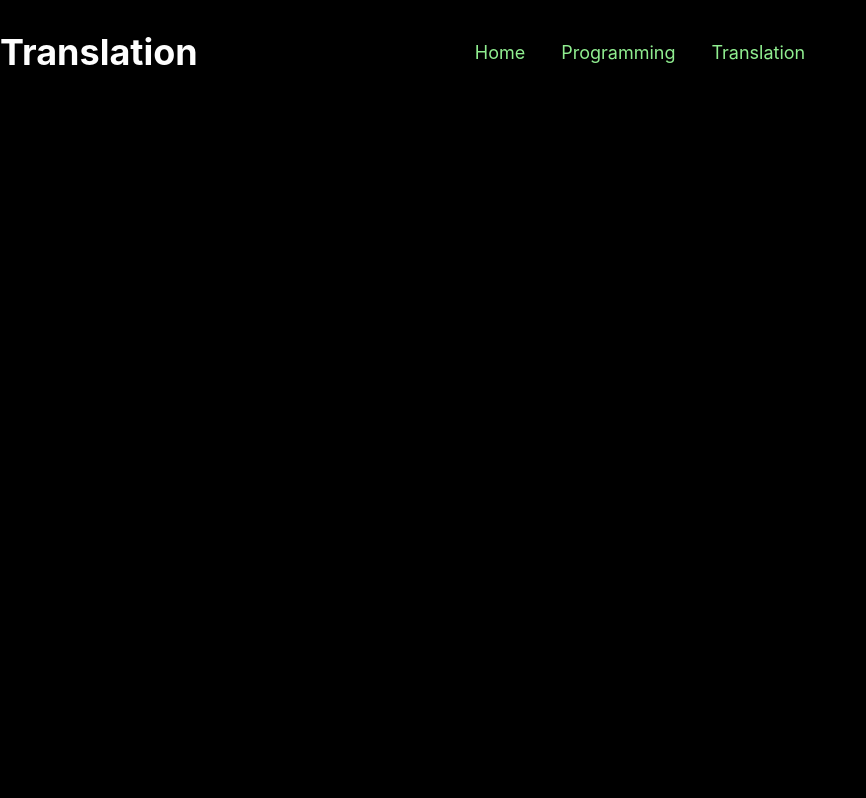
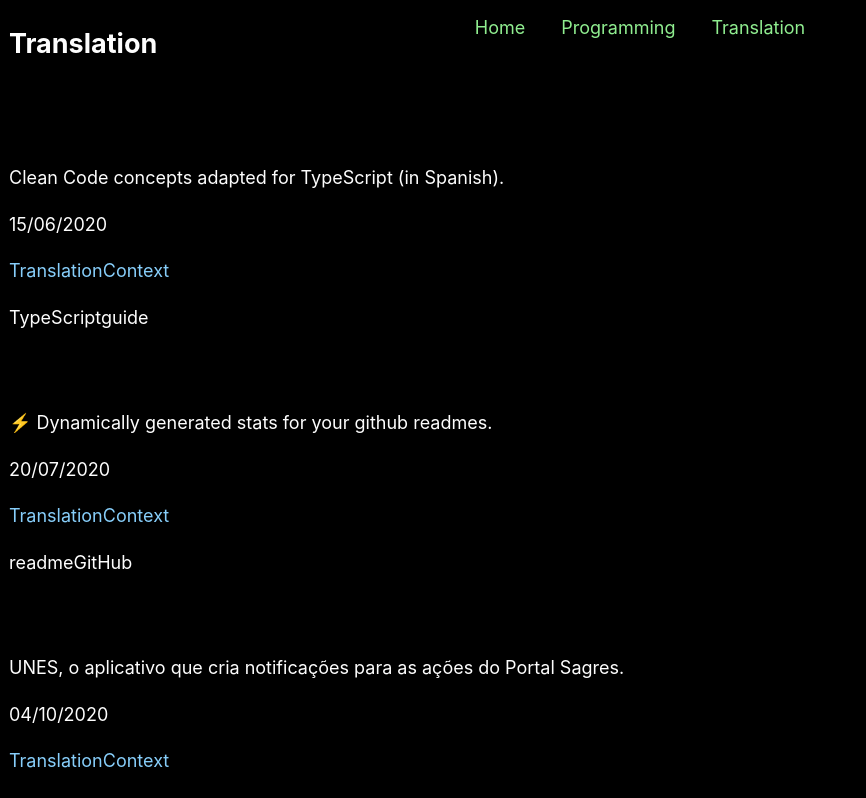
Before and after one commit to JoseDeFreitas/JoseDeFreitas-website, a Next.js app: page /portfolio/translation in a window 1280 px wide. Shown: the top 798 px of the page, without its empty margins (0-866 px from the left). Built offline with nearby package versions, Linux system fonts and the light colour scheme.

Commit message:
Render data content

```diff
--- a/pages/portfolio/translation.js
+++ b/pages/portfolio/translation.js
@@ -1,7 +1,16 @@
 import Head from "next/head";
 import Layout from '../../components/Layout'
+import { translationProjects } from '../../public/data/data_translation'
 
-export default function Translation() {
+export const getStaticProps = async () => {
+    return {
+        props: {
+            projectsList: translationProjects,
+        }
+    }
+}
+
+export default function Translation({ projectsList }) {
     return (
         <>
             <Head>
@@ -9,7 +18,28 @@ export default function Translation() {
             </Head>
 
             <Layout>
-                <h1>Translation</h1>
+                <main id="main">
+                    <section>
+                        <h1>Translation</h1>
+                        <p></p>
+                    </section>
+                    <section>
+                        {projectsList.map(project => (
+                            <div className="card">
+                                <div>
+                                    <h3>{project.name}</h3>
+                                    <p>{project.description}</p>
+                                    <p>{project.creation}</p>
+                                </div>
+                                <div>
+                                    <a href={project.link}>Translation</a>
+                                    <a href={project.pr}>Context</a>
+                                </div>
+                                <p>{project.tags}</p>
+                            </div>
+                        ))}
+                    </section>
+                </main>
             </Layout>
         </>
     )
```
